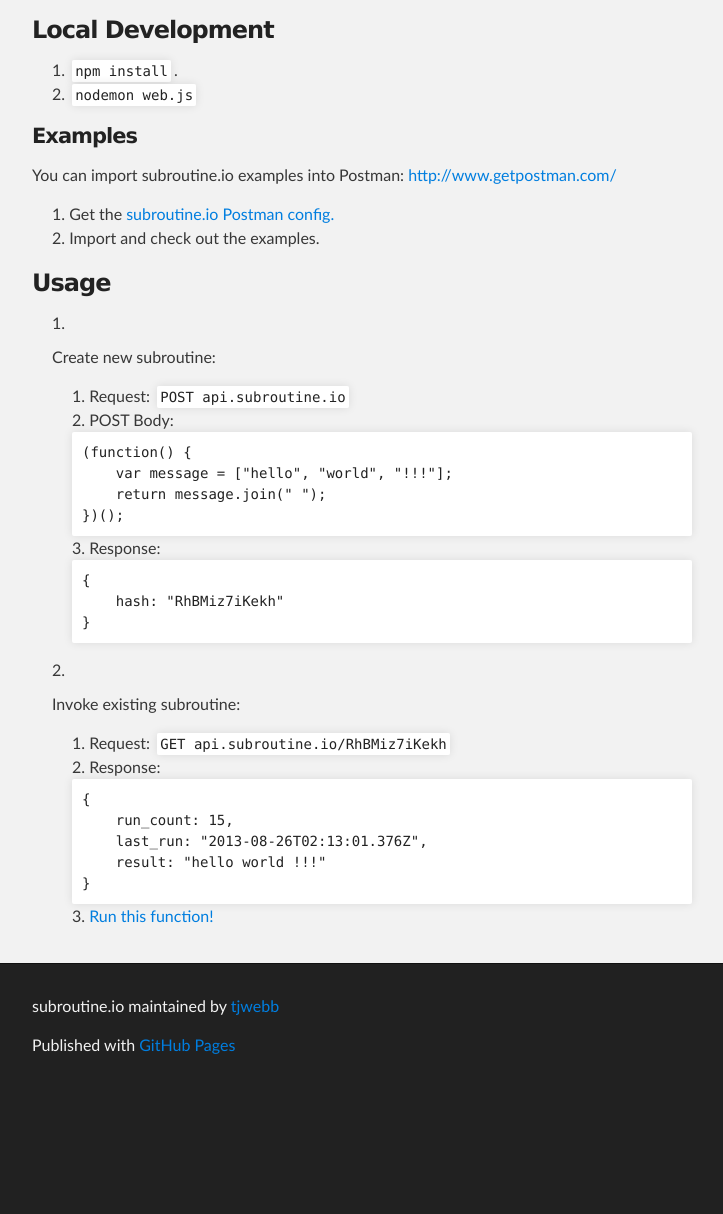
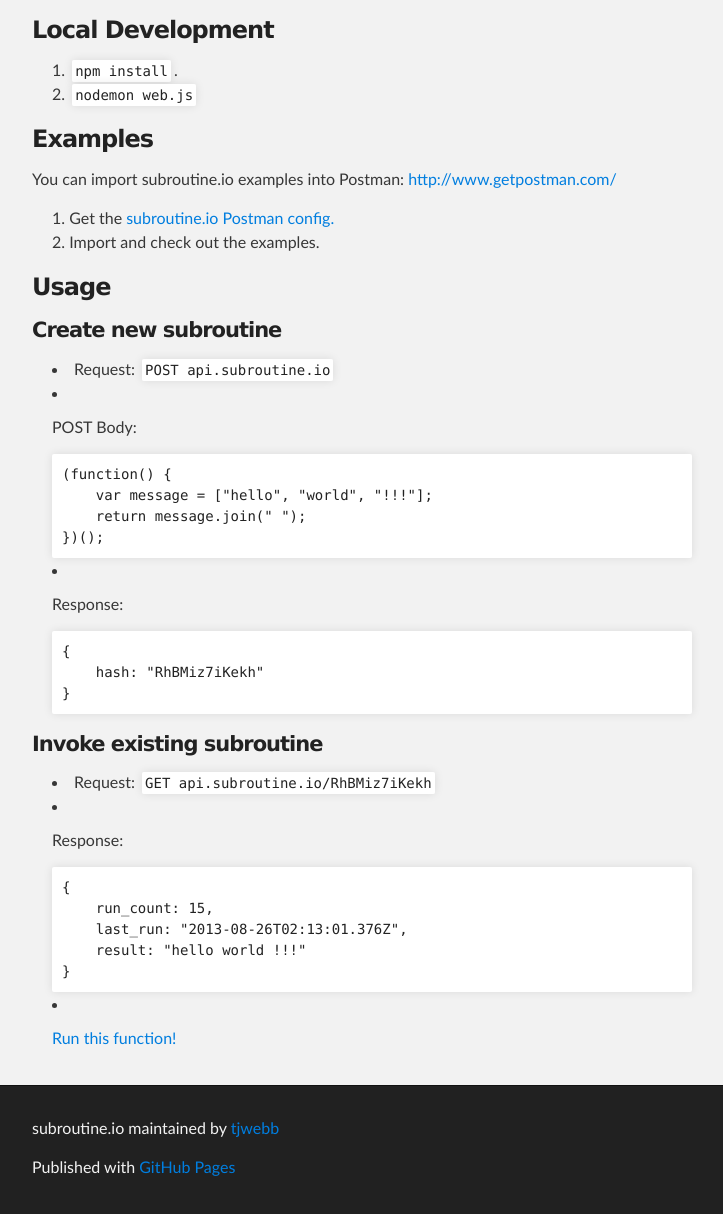
Before and after one commit to tjwebb/subroutine.io, a plain HTML site: page index.html in a window 1280 px wide. Shown: the part 410-1624 px from the top of the page, without its empty margins (288-1011 px from the left). Before the commit the page ends 1502 px from the top, so only its background shows below. Drawn offline with Linux system fonts and the light colour scheme.

```diff
--- a/index.html
+++ b/index.html
@@ -49,8 +49,8 @@
 <li>
 <code>npm install</code>. </li>
 <li><code>nodemon web.js</code></li>
-</ol><h4>
-<a name="examples" class="anchor" href="#examples"><span class="octicon octicon-link"></span></a>Examples</h4>
+</ol><h3>
+<a name="examples" class="anchor" href="#examples"><span class="octicon octicon-link"></span></a>Examples</h3>
 
 <p>You can import subroutine.io examples into Postman: <a href="http://www.getpostman.com/">http://www.getpostman.com/</a></p>
 
@@ -61,35 +61,41 @@
 </ol><h3>
 <a name="usage" class="anchor" href="#usage"><span class="octicon octicon-link"></span></a>Usage</h3>
 
-<ol>
-<li>
-<p>Create new subroutine:</p>
+<h4>
+<a name="create-new-subroutine" class="anchor" href="#create-new-subroutine"><span class="octicon octicon-link"></span></a>Create new subroutine</h4>
 
 <ul>
 <li>Request: <code>POST api.subroutine.io</code>
 </li>
-<li>POST Body: <pre>
+<li>
+<p>POST Body:</p>
+
+<pre>
 (function() {
     var message = ["hello", "world", "!!!"];
     return message.join(" ");
 })();
 </pre>
 </li>
-<li>Response: <pre>
+<li>
+<p>Response:</p>
+
+<pre>
 {
     hash: "RhBMiz7iKekh"
 }
 </pre>
 </li>
-</ul>
-</li>
-<li>
-<p>Invoke existing subroutine:</p>
+</ul><h4>
+<a name="invoke-existing-subroutine" class="anchor" href="#invoke-existing-subroutine"><span class="octicon octicon-link"></span></a>Invoke existing subroutine</h4>
 
 <ul>
 <li>Request: <code>GET api.subroutine.io/RhBMiz7iKekh</code>
 </li>
-<li>Response: <pre>
+<li>
+<p>Response:</p>
+
+<pre>
 {
     run_count: 15,
     last_run: "2013-08-26T02:13:01.376Z",
@@ -97,10 +103,8 @@
 }
 </pre>
 </li>
-<li><a href="http://api.subroutine.io/RhBMiz7iKekh">Run this function!</a></li>
+<li><p><a href="http://api.subroutine.io/RhBMiz7iKekh">Run this function!</a></p></li>
 </ul>
-</li>
-</ol>
       </section>
     </div>
 
```
Also changed, not shown: params.json (+1 -1 lines).
